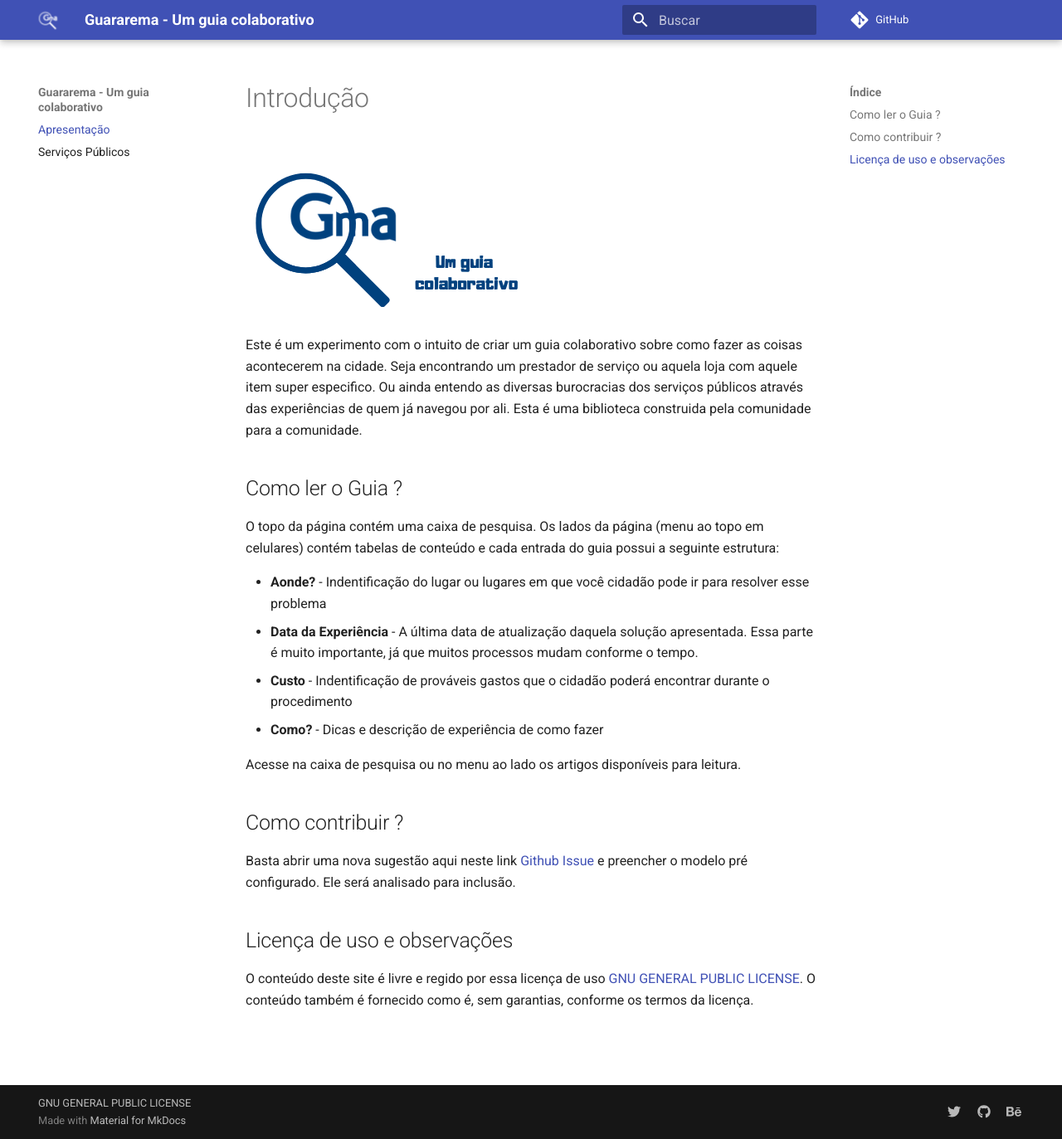
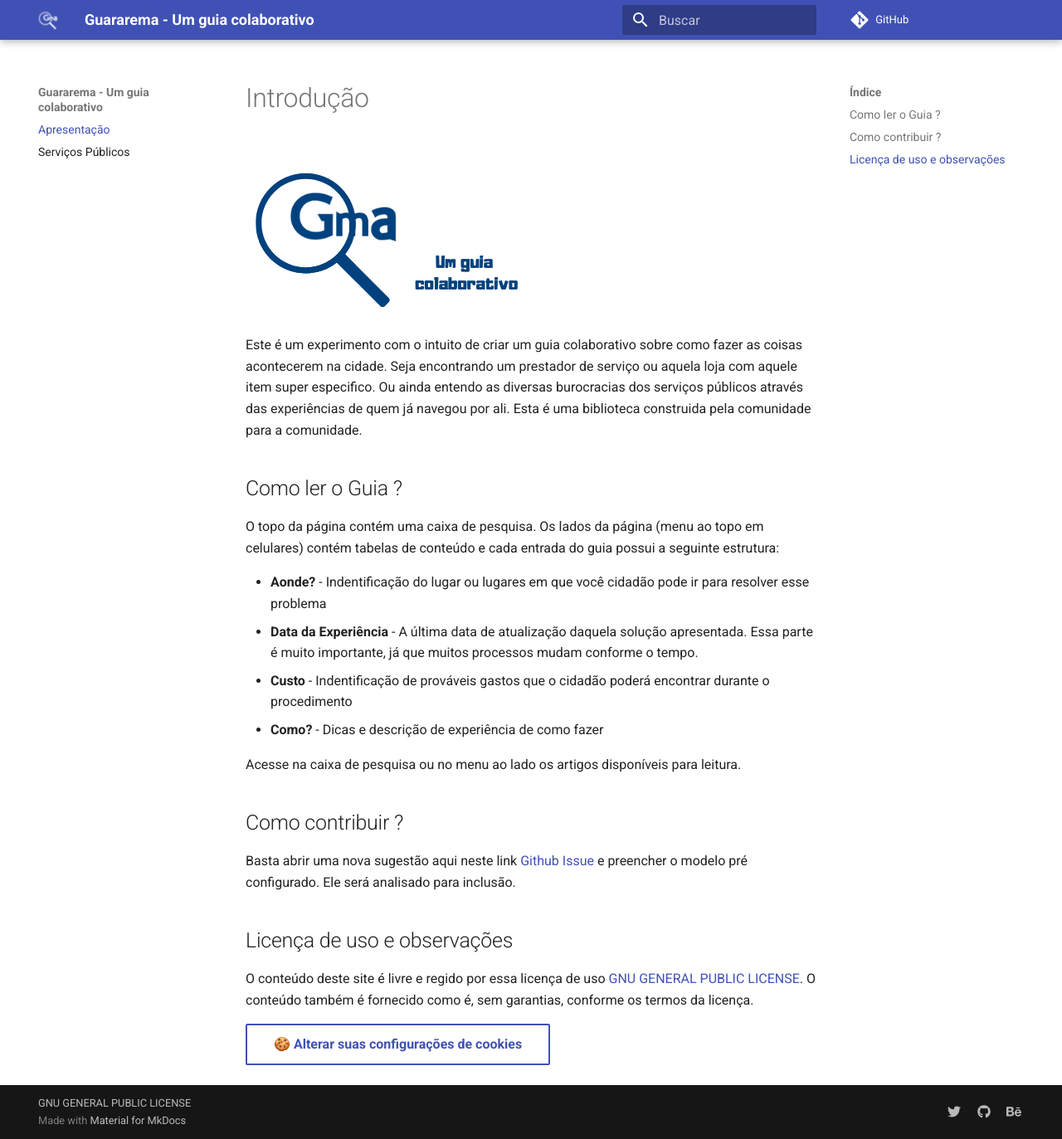
Before and after one commit to thethales/guararema, an MkDocs documentation site: the page built from src/index.md, in a window 1280 px wide and 1373 px high. Shown: the whole window at 83% size. Built offline with MkDocs 1.6.1 and Material for MkDocs 9.7.7, drawn with Linux system fonts in a browser that asks for light colours; comment, search, counter and statistics services are not loaded; some of the changed lines change nothing that is shown.

Commit message:
Ajustes de interação do usuário

```diff
--- a/mkdocs.yml
+++ b/mkdocs.yml
@@ -24,9 +24,13 @@
       link: https://github.com/thethales/
     - icon: fontawesome/brands/behance
       link: https://www.behance.net/thalessilva
+  consent:
+    title: Consentimento de Cookies 🍪
+    description: Utilizamos cookies para reconhecer suas repetidas visitas e preferências, bem como para medir a eficácia de nossa documentação e se os usuários encontram o que eles estão procurando. Com seu consentimento, você está nos ajudando a melhorar nossa documentação.
 copyright: GNU GENERAL PUBLIC LICENSE
 markdown_extensions:
   - meta
+  - attr_list
   - toc:
       permalink: ⚓︎
   - admonition
--- a/src/index.md
+++ b/src/index.md
@@ -30,3 +30,5 @@
 ## Licença de uso e observações
 
 O conteúdo deste site é livre e regido por essa licença de uso [GNU GENERAL PUBLIC LICENSE](LICENSE.md). O conteúdo também é fornecido como é, sem garantias, conforme os termos da licença.
+
+[🍪 Alterar suas configurações de cookies](#__consent){ .md-button }
```
